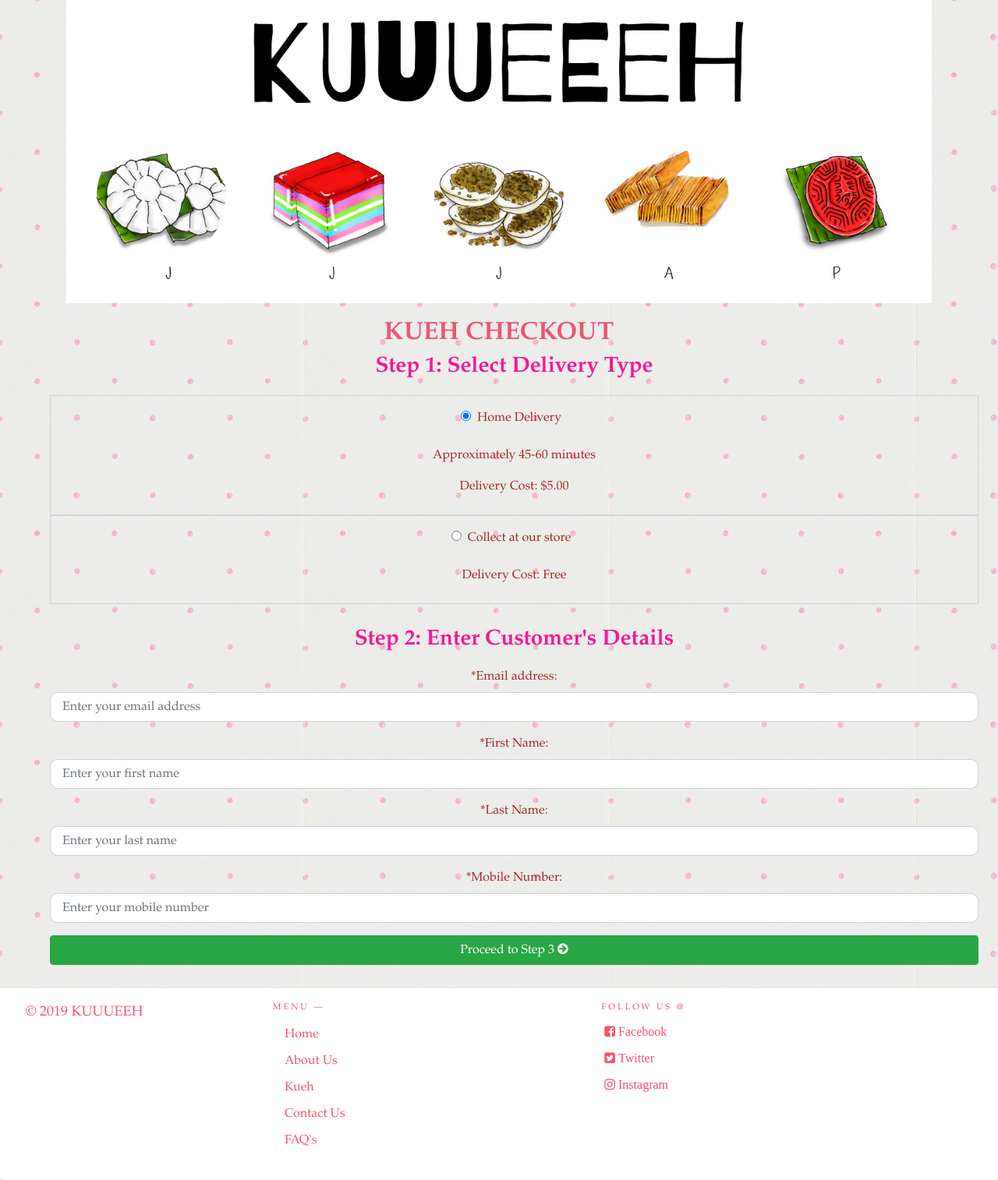
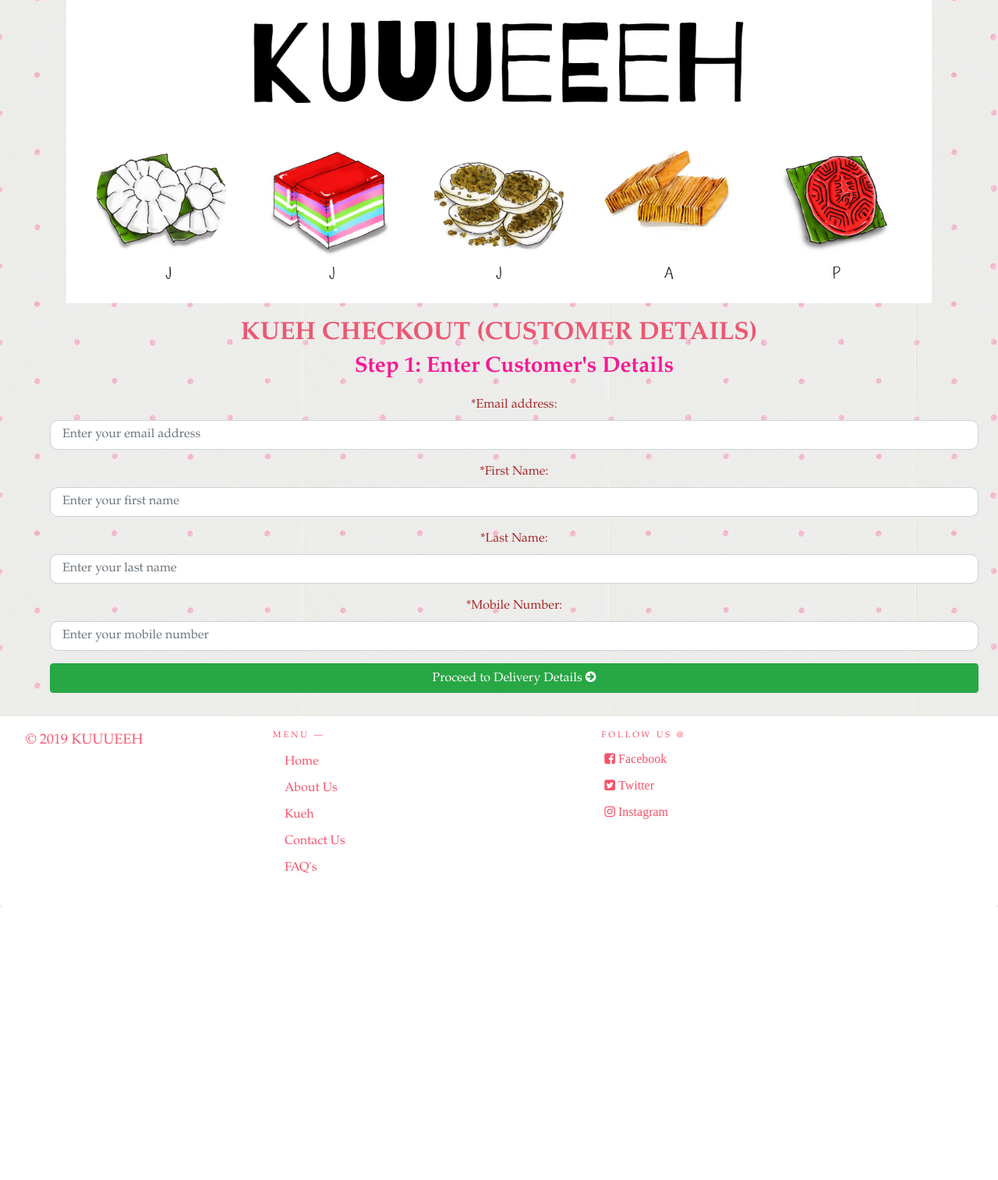
Before and after one commit to tananntze/KUUUEEEH, a PHP site: page /customer_checkout.php in a window 1280 px wide. Shown: the part 75-1589 px from the top of the page at 78% size. After the commit the page ends 1239 px from the top, so only its background shows below. Run offline with PHP 8.4, Linux system fonts and the light colour scheme.

Commit message:
continued relayout of checkout to 2 pages.

```diff
--- a/customer_checkout.php
+++ b/customer_checkout.php
@@ -50,36 +50,14 @@ and open the template in the editor.
             <section class="container-fluid" style= 'margin-top:20px'>
                 <div class =" row sectionheader standardfont text-center">
                     <div class="col-md-12">
-                        <h2 class="fontheader">KUEH CHECKOUT</h2>
+                        <h2 class="fontheader">KUEH CHECKOUT (CUSTOMER DETAILS)</h2>
                     </div>
                 </div>
                 <form id="customerForm" action="process_customer_checkout.php" method="post">
-                    <section class ="row justify-content-center ml-4 standardfont">
+                    <section class ="row justify-content-left ml-4 standardfont">
                         <div class="col-md-12">
                             <section id="step1">
-                            <h3 class ="subheader">Step 1: Select Delivery Type</h3>
-                            <section id="paragraph">
-                                <section id="step2Radio">
-                                    <section class="radio_grp">
-                                        <input class="radio_set" type="radio" name="radioDel" id="radioHome" value="delFast" checked="true"><label class="radio_lbl" for="delHome">Home Delivery</label>
-                                        <p id="txtHomeAddress"></p>
-                                        <p id="txtHomeDuration">Approximately 45-60 minutes</p>
-                                        <p id="deliveryHomeCost">Delivery Cost: $5.00</p>
-                                    </section>
-                                    <section class="radio_grp">
-                                        <input class="radio_set" type="radio" name="radioDel" id="radioStore" value="delNormal"><label class="radio_lbl" for="delNormal">Collect at our store</label>
-                                        <p id="txtStoreAddress"></p>
-                                        <p id="deliveryHomeCost">Delivery Cost: Free</p>
-                                    </section>
-                                </section>
-                            </section>
-                        </section>
-                        </div>
-                    </section>
-                    <section class ="row justify-content-left ml-4 standardfont">
-                        <div class="col-md-12">
-                            <section id="step2">
-                                <h3 class ="subheader">Step 2: Enter Customer's Details</h3>
+                                <h3 class ="subheader">Step 1: Enter Customer's Details</h3>
                                 <section id="paragraph">
                                     <section class="form-group">
                                         <label for="email">*Email address:</label>
@@ -96,7 +74,7 @@ and open the template in the editor.
                                             <label for="mobile_no">*Mobile Number:</label>
                                             <input class="form-control" id="mobile_no" name="mobile_no" placeholder="Enter your mobile number" type="tel" maxLength="8" required="true" pattern="[0-9]{8}">
                                         </section>
-                                    <button id="btnDetails" type="submit" class="btn btn-block btn-success">Proceed to Step 3  <span class="fa fa-arrow-circle-right"></span></button>
+                                    <button id="btnDetails" type="submit" class="btn btn-block btn-success">Proceed to Delivery Details  <span class="fa fa-arrow-circle-right"></span></button>
                                 </section>
                             </section>
                         </div>
--- a/js/customer_checkout.js
+++ b/js/customer_checkout.js
@@ -21,10 +21,10 @@ window.onload = function() {
 };
 function attachListeners() { //this is to add event listeners for the radio buttons of selecting type of delivery and type of payment
     var btnDetails = document.getElementById("btnDetails");
-    var radioHome = document.getElementById("radioHome");
-    var radioStore = document.getElementById("radioStore");
-    radioHome.addEventListener("click", updateDelivery);
-    radioStore.addEventListener("click", updateDelivery);
+    //var radioHome = document.getElementById("radioHome");
+    //var radioStore = document.getElementById("radioStore");
+    //radioHome.addEventListener("click", updateDelivery);
+    //radioStore.addEventListener("click", updateDelivery);
     btnDetails.addEventListener("click", checkForms);
 }
 function displayOrder() { //this is the code to dynamically create rows and oclumns to populate the table content for my orders
@@ -178,7 +178,7 @@ function updateAddress() { //this is to update the address depending on radio bu
     }
 }
 function updateDelivery() { //this is to update the delivery depending on radio button
-    var radioHome = document.getElementById("radioHome");
+    /*var radioHome = document.getElementById("radioHome");
     var radioStore = document.getElementById("radioStore");
     if (radioHome.checked) {
         delivery = 5.00;
@@ -188,14 +188,14 @@ function updateDelivery() { //this is to update the delivery depending on radio
     document.getElementById("subTotal").innerHTML = "Subtotal: $" + subtotal.toFixed(2);
     document.getElementById("delivery").innerHTML = "Delivery: $" + delivery.toFixed(2);
     totalAmt = subtotal + delivery;
-    document.getElementById("totalAmt").innerHTML = "Total Amount: $" + totalAmt.toFixed(2);
+    document.getElementById("totalAmt").innerHTML = "Total Amount: $" + totalAmt.toFixed(2);*/
 }
 function updateCard() { //this is to update the type of card depednding on radio button
-    var radioVisa = document.getElementById("payVisa");
+    /*var radioVisa = document.getElementById("payVisa");
     var radioMc = document.getElementById("payMaster");
     if (radioVisa.checked) {
         cardType = radioVisa.value;
     } else if (radioMc.checked) {
         cardType = radioMc.value;
-    }
+    }*/
 }
--- a/process_customer_checkout.php
+++ b/process_customer_checkout.php
@@ -55,8 +55,8 @@
                 echo "<h1>Error processing checkout!</h1>";
                 echo "<h4>The following input errors were detected:</h4>";
                 echo "<p>" . $errorMsg . "</p>";
-            } else { //Move on to Step 3 page
-                header('Location: details_checkout.php');
+            } else { //Move on to Delivery Details page
+                header('Location: delivery_checkout.php');
             }
             //Helper function that checks input for malicious or unwanted content.
             function sanitize_input($data) {
```
Also changed, not shown: delivery_checkout.php (renamed from details_checkout.php, +27 -5 lines), js/delivery_checkout.js (renamed from js/details_checkout.js, +8 -9 lines).
